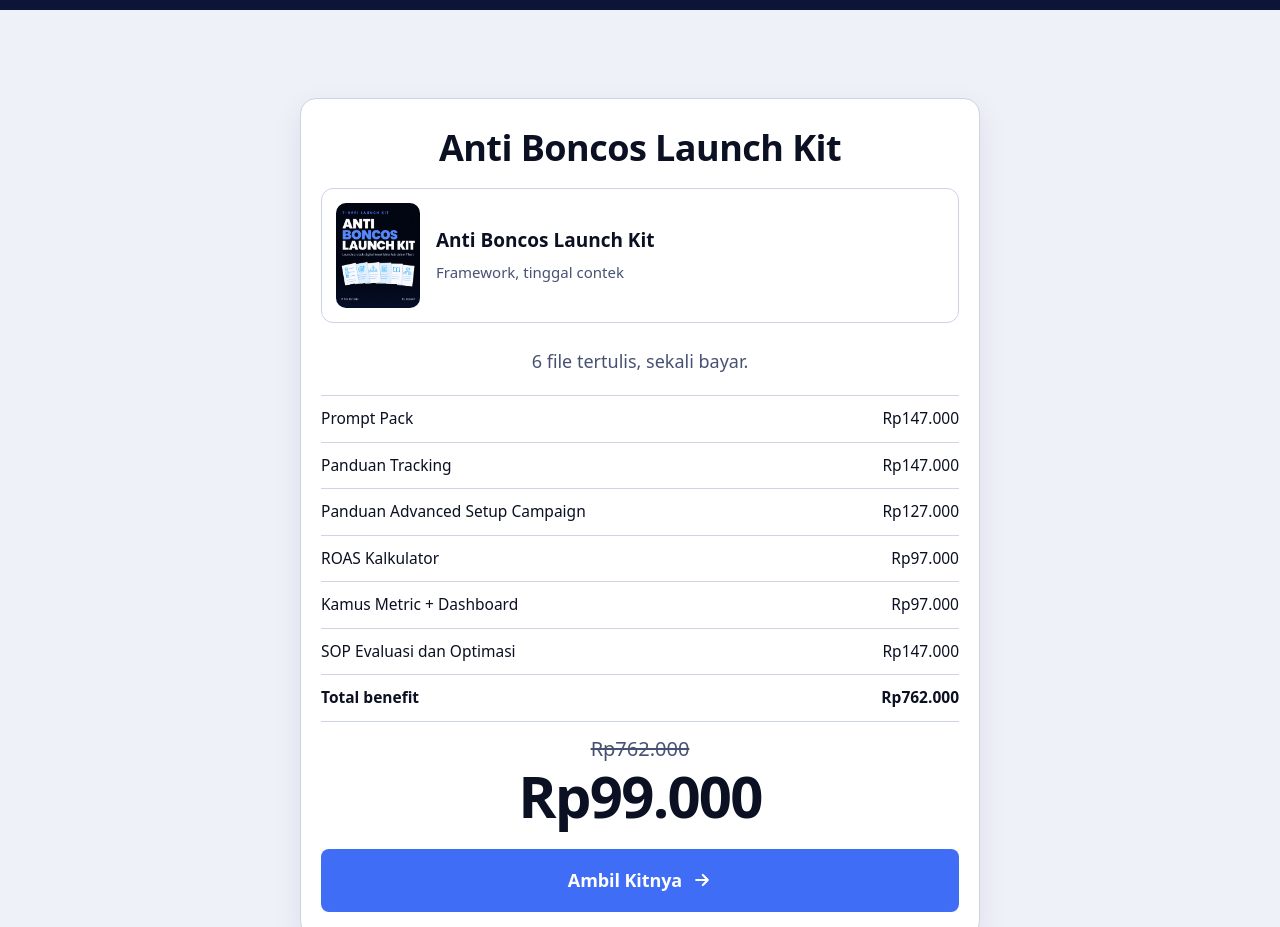
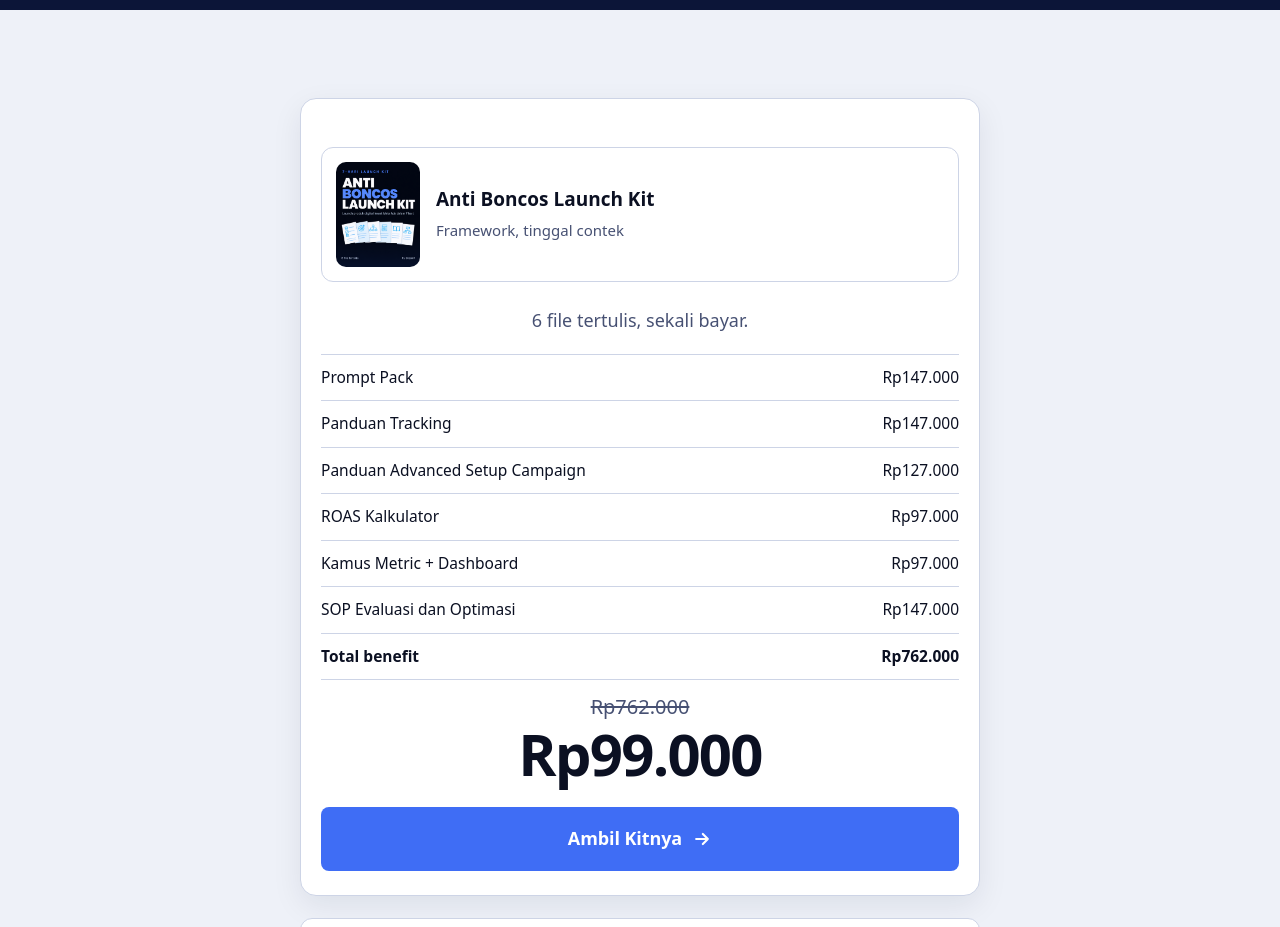
Before and after one commit to Ejjaarf/anti-boncos-launch-kit, a plain HTML site: page index.html in a window 1280 px wide. Shown: the part 8420-9347 px from the top of the page. Drawn offline with Linux system fonts and the light colour scheme.

Commit message:
Update index.html

```diff
--- a/index.html
+++ b/index.html
@@ -290,7 +290,7 @@ footer{background:#050813;color:#8e98ba;padding:22px 0 40px;font-size:13.5px}
 <section class="s-light" id="beli">
   <div class="wrap">
     <div class="pcard">
-    <h2>Anti Boncos Launch Kit</h2>
+    <h2></h2>
       <div class="who">
       <img src="file_00000000952c8211939671eec34f4e73.png" width="1024" height="1277" loading="lazy" decoding="async" alt="Anti Boncos Lauch Kit">
       <div><b>Anti Boncos Launch Kit</b><span>Framework, tinggal contek</span></div>
```
